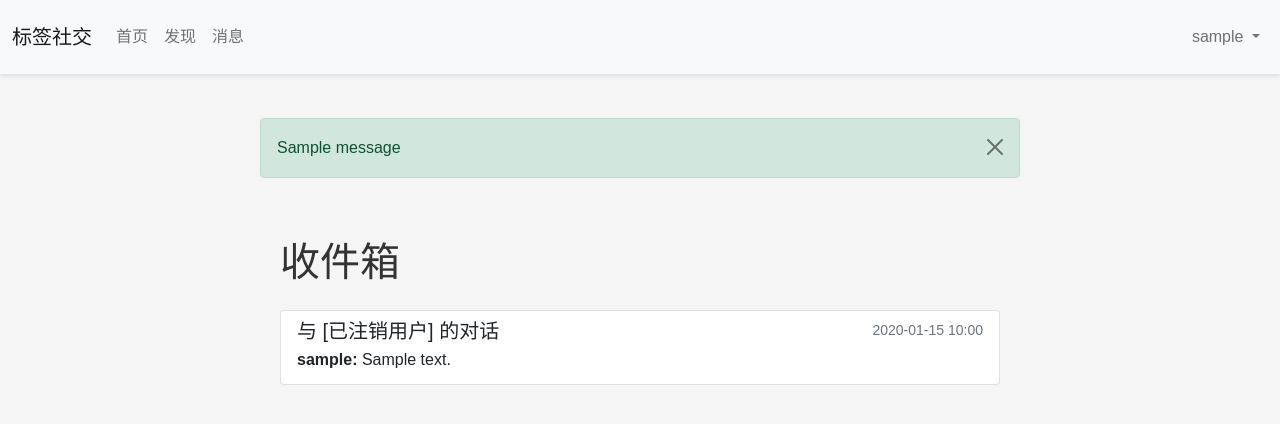
After one commit to yenneroul/SYSU-SE-Project, a Flask app: page /messages/ in a window 1280 px wide. The commit adds this page. Shown: the top 424 px of the page. Run offline with Flask 3, Linux system fonts and the light colour scheme; a user stored in the database is signed in; tables that the repository leaves empty hold one stand-in row (values such as "Sample post"); one stand-in notice (Sample message) is shown.

Commit message:
增加了聊天功能

```diff
--- a/app.py
+++ b/app.py
@@ -36,17 +36,18 @@ def create_app():
         return User.query.get(int(user_id))
 
     # 注册蓝图
+
     from routes.auth import auth_bp
     from routes.user import user_bp
     from routes.post import post_bp
     from routes.follow import follow_bp
-
+    from routes.message import message_bp
+    # 注册消息蓝图，并添加 URL 前缀
+    app.register_blueprint(message_bp, url_prefix='/messages')
     app.register_blueprint(auth_bp, url_prefix='/auth')
     app.register_blueprint(user_bp, url_prefix='/user')
     app.register_blueprint(post_bp, url_prefix='/post')
     app.register_blueprint(follow_bp, url_prefix='/follow')
-
-    # 主页路由
     @app.route('/')
     def index():
         if current_user.is_authenticated:
--- /dev/null
+++ b/routes/message.py
@@ -0,0 +1,128 @@
+# In routes/message.py
+
+from flask import Blueprint, render_template, flash, redirect, url_for, request, abort
+from flask_login import current_user, login_required
+from datetime import datetime
+from sqlalchemy import desc
+
+# 假设你的 db 和 User/Message/Conversation 模型在这些地方
+# 请根据你的实际项目结构调整 from .app import db 这一行
+from app import db
+from models import User, Message, Conversation
+
+# 1. 定义一个名为 'message' 的蓝图
+# 我们用它来组织所有与消息相关的路由
+message_bp = Blueprint('message', __name__)
+
+
+@message_bp.route('/', methods=['GET'])
+@login_required
+def message_inbox():
+    """
+    收件箱页面，显示当前用户的所有会话列表。
+    (此函数已更新，将复杂的逻辑处理移到了后端)
+    """
+    # 1. 查询当前用户参与的所有会话
+    conversations = db.session.query(Conversation).filter(
+        Conversation.participants.any(id=current_user.id)
+    ).order_by(Conversation.last_message_at.desc()).all()
+
+    # 2. 为模板准备一个包含更多详细信息的数据列表
+    conversations_with_details = []
+    for conv in conversations:
+        # 找到会话中的另一位参与者
+        other_user = next((p for p in conv.participants if p.id != current_user.id), None)
+
+        # 获取此会话的最后一条消息用于预览
+        last_message = conv.messages.order_by(Message.timestamp.desc()).first()
+
+        # 将整理好的数据添加进列表
+        conversations_with_details.append({
+            'conversation': conv,
+            'other_user': other_user,
+            'last_message': last_message
+        })
+
+    # 3. 将处理好的、干净的数据传递给模板
+    return render_template(
+        'messages/inbox.html',
+        title='收件箱',
+        conversations_with_details=conversations_with_details
+    )
+
+
+@message_bp.route('/conversation/<int:conversation_id>', methods=['GET', 'POST'])
+@login_required
+def view_conversation(conversation_id):
+    """
+    查看特定会话（聊天窗口）并处理回复。
+    """
+    conversation = db.session.get(Conversation, conversation_id)
+    if not conversation or current_user not in conversation.participants:
+        # 如果会话不存在或用户不是参与者，则禁止访问
+        abort(403)
+
+    recipient = next((p for p in conversation.participants if p != current_user), None)
+
+    if request.method == 'POST':
+        # 处理回复消息的逻辑
+        body = request.form.get('body')
+        if body and recipient:
+            message = Message(body=body, sender_id=current_user.id, conversation_id=conversation.id)
+            # 更新会话的最后消息时间
+            conversation.last_message_at = datetime.utcnow()
+            db.session.add(message)
+            db.session.commit()
+            return redirect(url_for('message.view_conversation', conversation_id=conversation.id))
+
+    # 获取该会话的所有消息，按时间升序排列
+    messages = conversation.messages.order_by(Message.timestamp.asc()).all()
+
+    return render_template('messages/conversation.html',
+                           title=f'与 {recipient.username} 的对话' if recipient else '对话',
+                           conversation=conversation,
+                           messages=messages,
+                           recipient=recipient)
+
+
+@message_bp.route('/send/<string:recipient_username>', methods=['POST'])
+@login_required
+def send_message(recipient_username):
+    """
+    从用户个人资料页等处发起新的对话。
+    """
+    recipient = User.query.filter_by(username=recipient_username).first_or_404()
+    if recipient == current_user:
+        flash('你不能给自己发送消息。')
+        return redirect(url_for('user.profile', user_id=recipient.id))  # 假设用户个人页面的路由是 'user.profile'
+
+    body = request.form.get('body')
+    if not body:
+        flash('消息内容不能为空。')
+        return redirect(url_for('user.profile', user_id=recipient.id))
+
+    # 检查是否已存在当前用户和接收者之间的会话
+    conversation = db.session.query(Conversation).filter(
+        Conversation.participants.any(id=current_user.id)
+    ).filter(
+        Conversation.participants.any(id=recipient.id)
+    ).filter(
+        db.select(db.func.count(User.id)).where(User.conversations.any(id=Conversation.id)).scalar_subquery() == 2
+    ).first()
+
+    if not conversation:
+        # 如果没有会话，则创建一个新会话
+        conversation = Conversation()
+        conversation.participants.append(current_user)
+        conversation.participants.append(recipient)
+        db.session.add(conversation)
+
+    # 创建新消息并关联到会话
+    message = Message(body=body, sender_id=current_user.id, conversation_id=conversation.id)
+    # 更新会话的最后消息时间
+    conversation.last_message_at = datetime.utcnow()
+    db.session.add(message)
+    db.session.commit()
+
+    flash('消息发送成功！')
+    return redirect(url_for('message.view_conversation', conversation_id=conversation.id))
--- a/templates/base.html
+++ b/templates/base.html
@@ -3,38 +3,73 @@
 <head>
     <meta charset="UTF-8">
     <meta name="viewport" content="width=device-width, initial-scale=1.0">
-    <title>{% block title %}社交软件{% endblock %}</title>
+    <!-- 建议使用 Bootstrap 或其他 CSS 框架来获得更好的样式 -->
+    <link href="https://cdn.jsdelivr.net/npm/bootstrap@5.1.3/dist/css/bootstrap.min.css" rel="stylesheet">
     <link rel="stylesheet" href="{{ url_for('static', filename='css/style.css') }}">
+    <title>{% block title %}标签社交{% endblock %} - SocialApp</title>
 </head>
 <body>
-    <nav class="navbar">
-        <div class="nav-container">
-            <h1><a href="{{ url_for('index') }}">标签社交</a></h1>
-            {% if current_user.is_authenticated %}
-            <div class="nav-links">
-                <a href="{{ url_for('index') }}">首页</a>
-                <a href="{{ url_for('discover') }}">发现</a>
-                <a href="{{ url_for('user.profile', user_id=current_user.id) }}">我的</a>
-                <a href="{{ url_for('auth.logout') }}">退出</a>
+    <nav class="navbar navbar-expand-lg navbar-light bg-light">
+        <div class="container-fluid">
+            <a class="navbar-brand" href="{{ url_for('index') }}">标签社交</a>
+            <button class="navbar-toggler" type="button" data-bs-toggle="collapse" data-bs-target="#navbarNav" aria-controls="navbarNav" aria-expanded="false" aria-label="Toggle navigation">
+                <span class="navbar-toggler-icon"></span>
+            </button>
+            <div class="collapse navbar-collapse" id="navbarNav">
+                {% if current_user.is_authenticated %}
+                <ul class="navbar-nav me-auto mb-2 mb-lg-0">
+                    <li class="nav-item">
+                        <a class="nav-link" href="{{ url_for('index') }}">首页</a>
+                    </li>
+                    <li class="nav-item">
+                        <a class="nav-link" href="{{ url_for('discover') }}">发现</a>
+                    </li>
+                    <li class="nav-item">
+                        <!--
+                        修正之处:
+                        1. 蓝图名称是 'message'。
+                        2. 收件箱的函数名是 'message_inbox'。
+                        所以正确的 url_for 是 'message.message_inbox'。
+                        -->
+                        <a class="nav-link" href="{{ url_for('message.message_inbox') }}">消息</a>
+                    </li>
+                </ul>
+                <ul class="navbar-nav">
+                    <li class="nav-item dropdown">
+                        <a class="nav-link dropdown-toggle" href="#" id="navbarDropdown" role="button" data-bs-toggle="dropdown" aria-expanded="false">
+                            {{ current_user.username }}
+                        </a>
+                        <ul class="dropdown-menu dropdown-menu-end" aria-labelledby="navbarDropdown">
+                            <!-- 假设你的用户蓝图名为 'user'，个人主页路由为 'profile' -->
+                            <li><a class="dropdown-item" href="{{ url_for('user.profile', user_id=current_user.id) }}">我的主页</a></li>
+                            <li><hr class="dropdown-divider"></li>
+                             <!-- 假设你的认证蓝图名为 'auth'，登出路由为 'logout' -->
+                            <li><a class="dropdown-item" href="{{ url_for('auth.logout') }}">退出</a></li>
+                        </ul>
+                    </li>
+                </ul>
+                {% endif %}
             </div>
-            {% endif %}
         </div>
     </nav>
 
-    <main class="main-content">
-        {% with messages = get_flashed_messages() %}
+    <main class="container mt-4">
+        {% with messages = get_flashed_messages(with_categories=true) %}
             {% if messages %}
-                <div class="flash-messages">
-                    {% for message in messages %}
-                        <div class="flash-message">{{ message }}</div>
-                    {% endfor %}
-                </div>
+                {% for category, message in messages %}
+                    <div class="alert alert-{{ category }} alert-dismissible fade show" role="alert">
+                        {{ message }}
+                        <button type="button" class="btn-close" data-bs-dismiss="alert" aria-label="Close"></button>
+                    </div>
+                {% endfor %}
             {% endif %}
         {% endwith %}
 
         {% block content %}{% endblock %}
     </main>
 
+    <!-- 引入 Bootstrap JS 以支持下拉菜单等功能 -->
+    <script src="https://cdn.jsdelivr.net/npm/bootstrap@5.1.3/dist/js/bootstrap.bundle.min.js"></script>
     <script src="{{ url_for('static', filename='js/main.js') }}"></script>
 </body>
 </html>
--- /dev/null
+++ b/templates/messages/inbox.html
@@ -0,0 +1,46 @@
+{% extends "base.html" %}
+
+{% block content %}
+<div class="container">
+    <h1 class="my-4">收件箱</h1>
+
+    {% if conversations_with_details %}
+        <div class="list-group">
+            <!-- 遍历后端处理好的 conversations_with_details 列表 -->
+            {% for item in conversations_with_details %}
+                <a href="{{ url_for('message.view_conversation', conversation_id=item.conversation.id) }}" class="list-group-item list-group-item-action flex-column align-items-start">
+                    <div class="d-flex w-100 justify-content-between">
+                        <!-- 直接使用后端准备好的 other_user 变量 -->
+                        <h5 class="mb-1">
+                            与
+                            {% if item.other_user %}
+                                {{ item.other_user.username }}
+                            {% else %}
+                                [已注销用户]
+                            {% endif %}
+                            的对话
+                        </h5>
+                        <!-- 显示最后消息的时间 -->
+                        <small class="text-muted">{{ item.conversation.last_message_at.strftime('%Y-%m-%d %H:%M') }}</small>
+                    </div>
+
+                    <!-- 直接显示后端准备好的 last_message 内容 -->
+                    {% if item.last_message %}
+                        <p class="mb-1">
+                            <strong>{{ item.last_message.sender.username }}:</strong>
+                            {{ item.last_message.body[:80] }}{% if item.last_message.body|length > 80 %}...{% endif %}
+                        </p>
+                    {% else %}
+                         <p class="mb-1 fst-italic">还没有消息，快开始对话吧！</p>
+                    {% endif %}
+                </a>
+            {% endfor %}
+        </div>
+    {% else %}
+        <div class="text-center mt-5">
+            <p class="lead text-muted">你的收件箱是空的。</p>
+            <p>去 <a href="{{ url_for('discover') }}">发现页</a> 看看，找人聊聊天吧！</p>
+        </div>
+    {% endif %}
+</div>
+{% endblock %}
```
Also changed, not shown: models.py (+41 -1 lines), templates/messages/conversation.html (added, +22 -0 lines), templates/profile.html (+10 -1 lines).
